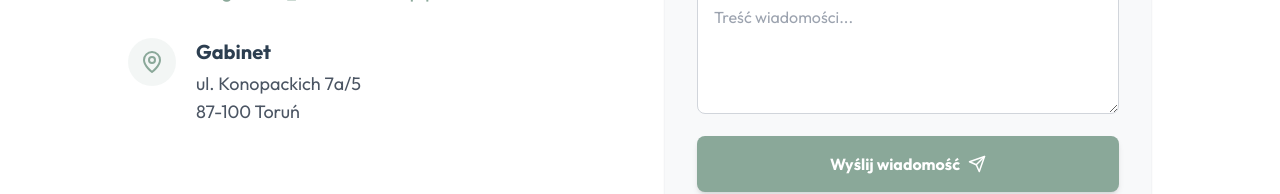
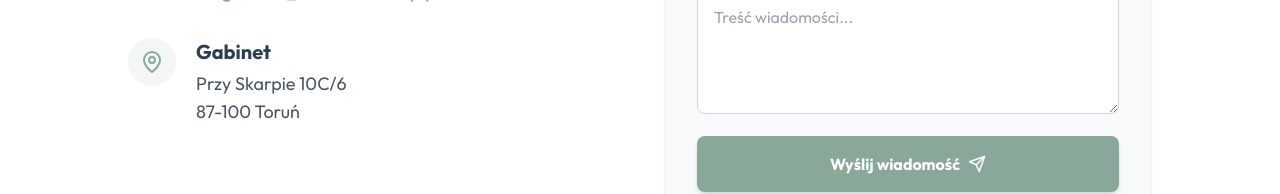
Before and after one commit to kuball1000/magdalena_neurologopeda, a React (Vite) app: page / in a window 1280 px wide. Shown: the part 5048-5242 px from the top of the page. Built offline with nearby package versions, Linux system fonts and the light colour scheme.

Commit message:
Fix: Change address

```diff
--- a/src/components/Sections/Contact.jsx
+++ b/src/components/Sections/Contact.jsx
@@ -64,7 +64,7 @@ const Contact = () => {
               </div>
               <div>
                 <h3 className="text-xl font-bold text-brand-dark mb-1">Gabinet</h3>
-                <p className="text-gray-600 text-lg">ul. Konopackich 7a/5<br/>87-100 Toruń</p>
+                <p className="text-gray-600 text-lg">Przy Skarpie 10C/6<br/>87-100 Toruń</p>
               </div>
             </div>
           </div>
```
